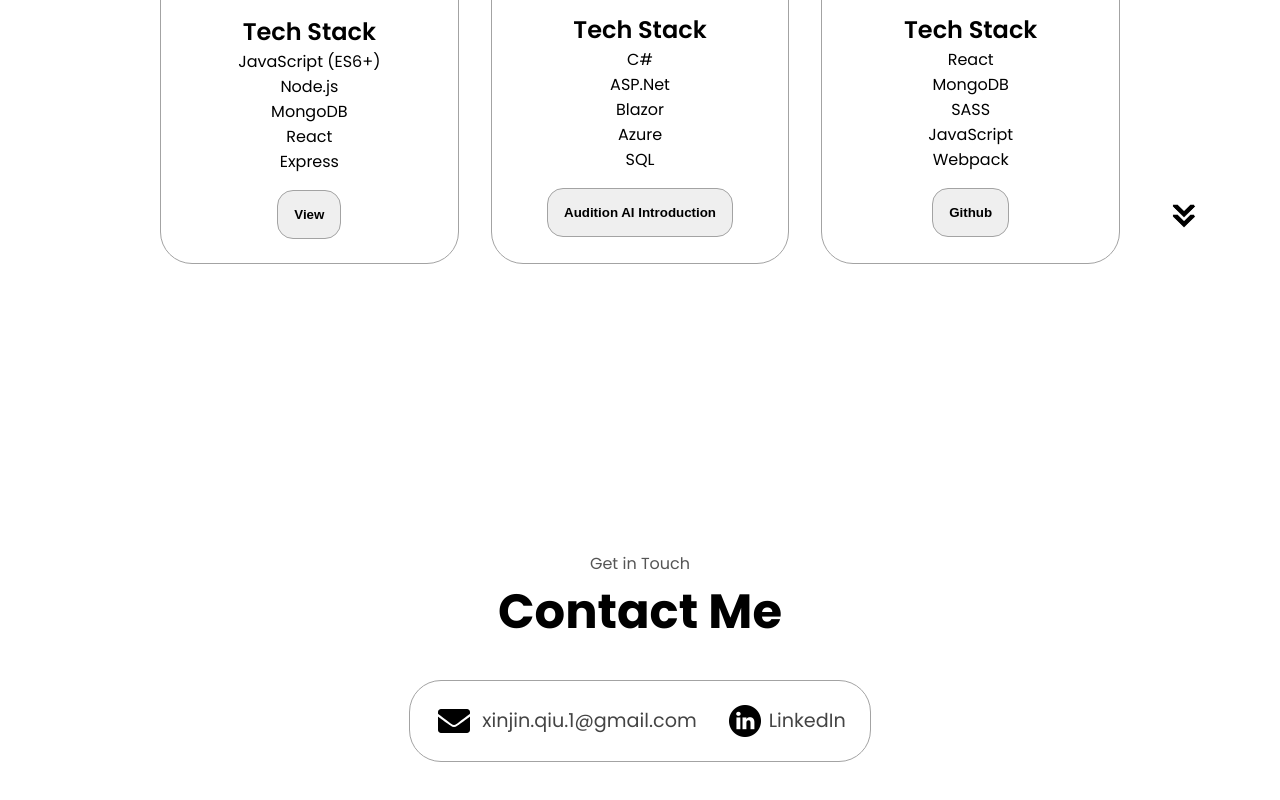
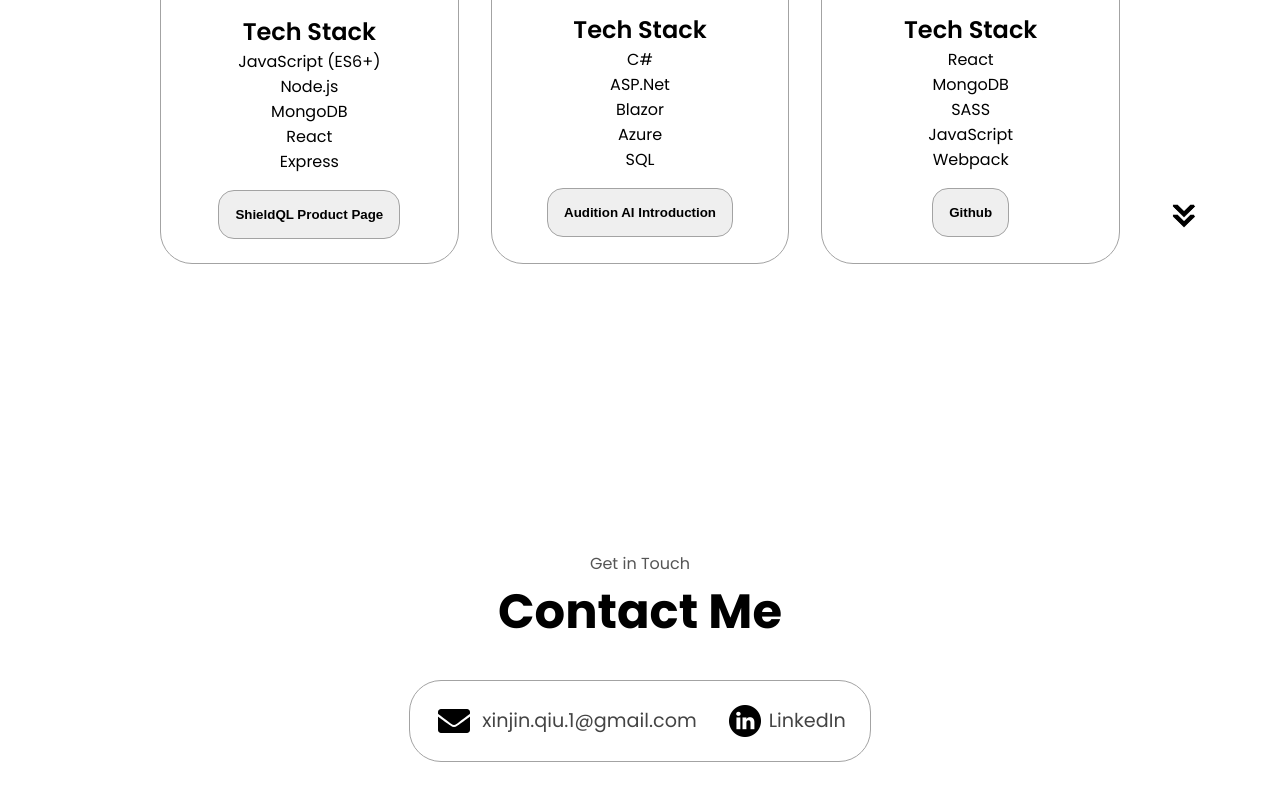
Before and after one commit to xjqiu28/Personal-Portfolio, a React (Vite) app: page / in a window 1280 px wide. Shown: the part 2070-2870 px from the top of the page. Built offline with nearby package versions, Linux system fonts and the light colour scheme.

Commit message:
Renamed ShieldQL button

```diff
--- a/src/components/Experience.jsx
+++ b/src/components/Experience.jsx
@@ -34,7 +34,7 @@ function Experience() {
                   className="btn btn-color-2 experience-btn"
                   onClick={() => (location.href = "https://www.shieldql.com/")}
                 >
-                  View
+                  ShieldQL Product Page
                 </button>
               </div>
             </div>
```
